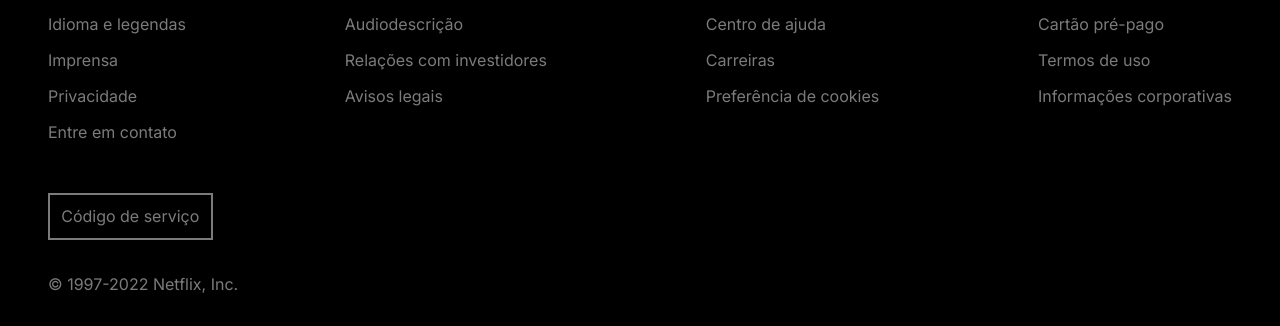
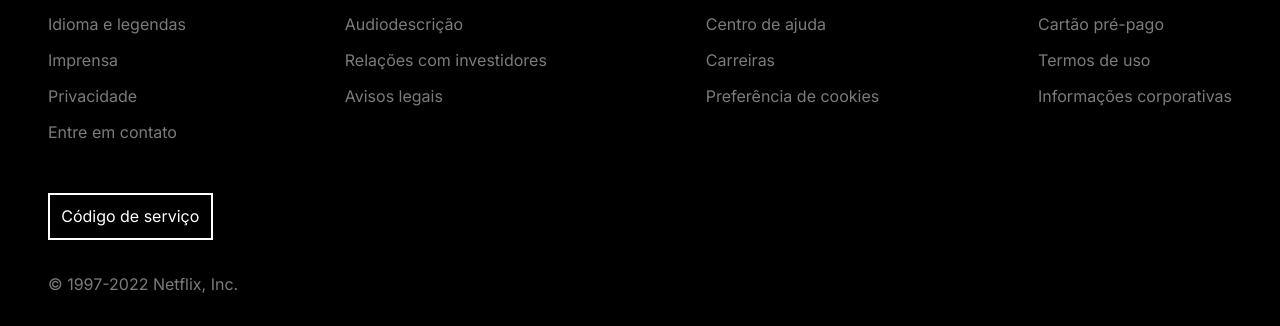
Before and after one commit to devanaclimgo/Netflix, a website with bundled scripts: page index.html in a window 1280 px wide. In both pictures the pointer is over the link "Código de serviço". Shown: the part 1656-1982 px from the top of the page. Built offline with nearby package versions, Linux system fonts and the light colour scheme.

Commit message:
hover código de serviço

```diff
--- a/css/footer.css
+++ b/css/footer.css
@@ -40,3 +40,9 @@ p {
   border: 2px solid var(--text-2);
   padding: 0.7rem;
 }
+
+.codigo a:hover {
+  border: 2px solid white;
+  color: white;
+  transition: 0.2s ease-in-out;
+}
```
